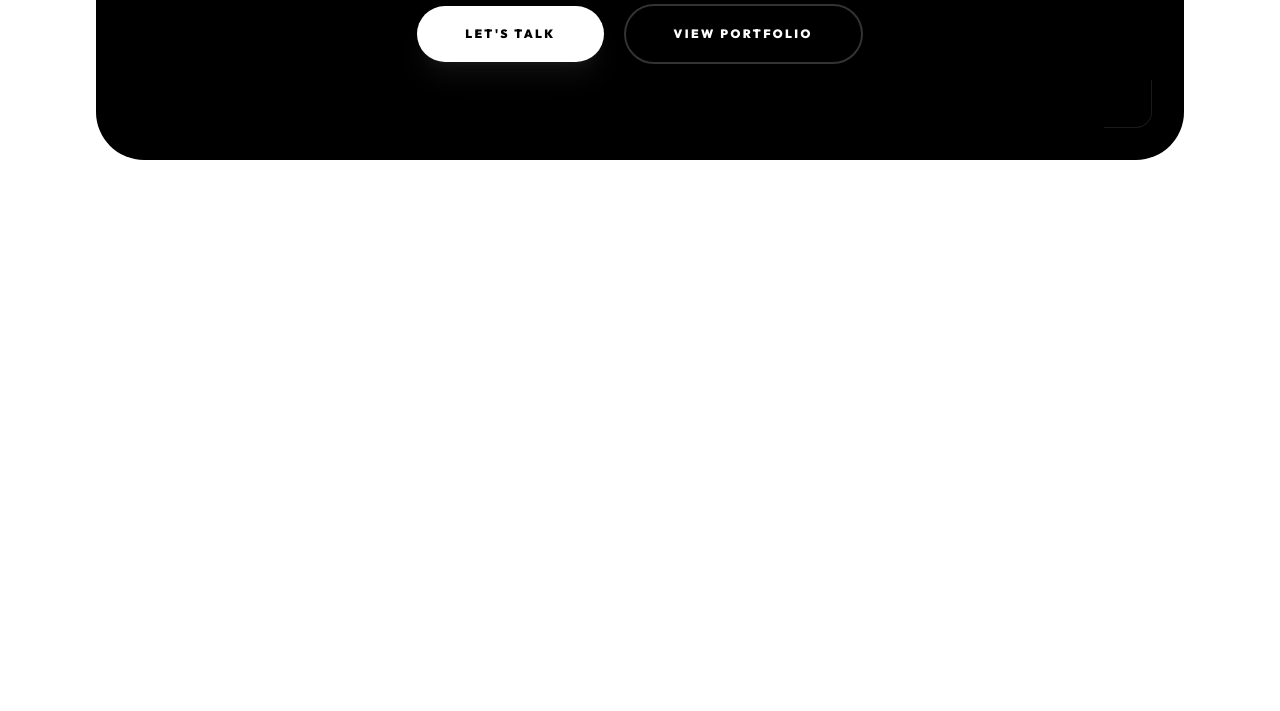
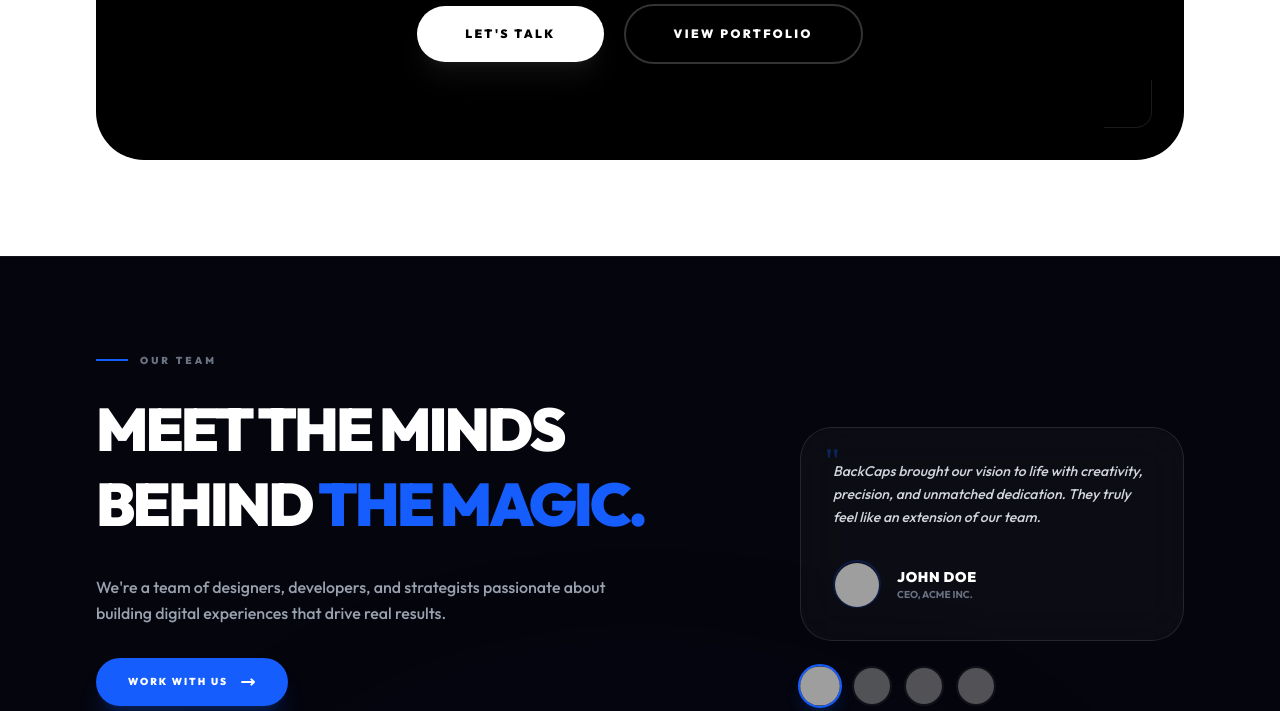
Before and after one commit to HassaanAwan786/BackCaps_Company_webSite, a Laravel app: page / in a window 1280 px wide. Shown: the part 5789-6500 px from the top of the page. Before the commit the page ends 5949 px from the top, so only its background shows below. Run offline with Laravel 12, Linux system fonts and the light colour scheme; style sheets or scripts are compiled from the project's sources; some libraries are stand-ins or nearby versions; grey boxes are pictures that could not be loaded.

Commit message:
create team page

```diff
--- /dev/null
+++ b/resources/js/Components/Hero/Team.jsx
@@ -0,0 +1,229 @@
+import React, { useState } from 'react';
+import { motion, AnimatePresence } from 'framer-motion';
+
+const Team = () => {
+    const [activeTestimonial, setActiveTestimonial] = useState(0);
+
+    const testimonials = [
+        {
+            name: "John Doe",
+            role: "CEO, Acme Inc.",
+            quote: "BackCaps brought our vision to life with creativity, precision, and unmatched dedication. They truly feel like an extension of our team.",
+            image: "https://images.unsplash.com/photo-1560250097-0b93528c311a?q=80&w=2000&auto=format&fit=crop"
+        },
+        {
+            name: "Jane Smith",
+            role: "Founder, StartupX",
+            quote: "Their technical expertise and design sensibilities are second to none. They delivered a world-class product ahead of schedule.",
+            image: "https://images.unsplash.com/photo-1573497019940-1c28c88b4f3e?q=80&w=2000&auto=format&fit=crop"
+        },
+        {
+            name: "Robert Brown",
+            role: "CTO, TechFlow",
+            quote: "The team's ability to solve complex backend challenges while maintaining a sleek frontend is what sets them apart from everyone else.",
+            image: "https://images.unsplash.com/photo-1519085360753-af0119f7cbe7?q=80&w=2000&auto=format&fit=crop"
+        },
+        {
+            name: "Sarah Connor",
+            role: "Director, Innovate",
+            quote: "Working with BackCaps was a game-changer for our digital strategy. They transformed our outdated platform into a modern powerhouse.",
+            image: "https://images.unsplash.com/photo-1580489944761-15a19d654956?q=80&w=2000&auto=format&fit=crop"
+        }
+    ];
+
+    const team = [
+        {
+            name: "Michael Anderson",
+            role: "Founder & CEO",
+            bio: "10+ years of experience in building digital products and leading teams.",
+            image: "https://images.unsplash.com/photo-1507003211169-0a1dd7228f2d?q=80&w=2000&auto=format&fit=crop",
+            color: "text-blue-500"
+        },
+        {
+            name: "Sarah Williams",
+            role: "Creative Director",
+            bio: "Passionate about design systems, brands, and user experiences.",
+            image: "https://images.unsplash.com/photo-1494790108377-be9c29b29330?q=80&w=2000&auto=format&fit=crop",
+            color: "text-pink-500"
+        },
+        {
+            name: "David Martinez",
+            role: "Lead Developer",
+            bio: "Full-stack developer who loves clean code and scalable solutions.",
+            image: "https://images.unsplash.com/photo-1500648767791-00dcc994a43e?q=80&w=2000&auto=format&fit=crop",
+            color: "text-blue-400"
+        },
+        {
+            name: "Emily Johnson",
+            role: "Project Manager",
+            bio: "Keeps projects on track and ensures seamless collaboration.",
+            image: "https://images.unsplash.com/photo-1438761681033-6461ffad8d80?q=80&w=2000&auto=format&fit=crop",
+            color: "text-blue-600"
+        },
+        {
+            name: "James Lee",
+            role: "UI/UX Designer",
+            bio: "Crafting intuitive interfaces that users love and remember.",
+            image: "https://images.unsplash.com/photo-1472099645785-5658abf4ff4e?q=80&w=2000&auto=format&fit=crop",
+            color: "text-cyan-500"
+        },
+        {
+            name: "Olivia Brown",
+            role: "Front-end Developer",
+            bio: "Brings designs to life with pixel-perfect and responsive code.",
+            image: "https://images.unsplash.com/photo-1544005313-94ddf0286df2?q=80&w=2000&auto=format&fit=crop",
+            color: "text-blue-500"
+        },
+        {
+            name: "Daniel Kim",
+            role: "Backend Developer",
+            bio: "Building robust APIs and backend systems that scale.",
+            image: "https://images.unsplash.com/photo-1519085360753-af0119f7cbe7?q=80&w=2000&auto=format&fit=crop",
+            color: "text-blue-700"
+        },
+        {
+            name: "Sophia Davis",
+            role: "QA Engineer",
+            bio: "Ensures quality, performance, and a bug-free experience.",
+            image: "https://images.unsplash.com/photo-1573496359142-b8d87734a5a2?q=80&w=2000&auto=format&fit=crop",
+            color: "text-blue-400"
+        }
+    ];
+
+    const stats = [
+        { label: "Team Members", value: "20+", icon: "👥" },
+        { label: "Years of Experience", value: "10+", icon: "💼" },
+        { label: "Projects Delivered", value: "250+", icon: "🚀" },
+        { label: "Client Satisfaction", value: "98%", icon: "❤️" }
+    ];
+
+    return (
+        <section className="bg-[#05050d] py-24 px-6 sm:px-12 lg:px-24 relative overflow-hidden border-t border-white/5">
+            {/* Background Glow */}
+            <div className="absolute top-1/2 left-1/2 -translate-x-1/2 -translate-y-1/2 w-[800px] h-[800px] bg-blue-600/5 blur-[150px] rounded-full pointer-events-none" />
+
+            <div className="max-w-7xl mx-auto relative z-10">
+                {/* Header Section */}
+                <div className="flex flex-col lg:flex-row justify-between items-start lg:items-end gap-12 mb-20">
+                    <div className="max-w-2xl">
+                        <div className="flex items-center gap-3 mb-6">
+                            <div className="h-[2px] w-8 bg-blue-600" />
+                            <span className="text-[10px] font-black text-gray-500 uppercase tracking-[0.3em]">Our Team</span>
+                        </div>
+                        <h2 className="text-4xl sm:text-6xl font-black text-white uppercase tracking-tighter leading-tight mb-8">
+                            Meet the Minds <br /> Behind <span className="text-blue-600">The Magic.</span>
+                        </h2>
+                        <p className="text-gray-400 text-sm sm:text-base font-medium leading-relaxed mb-8 max-w-lg">
+                            We're a team of designers, developers, and strategists passionate about building digital experiences that drive real results.
+                        </p>
+                        <button className="flex items-center gap-3 px-8 py-4 bg-blue-600 hover:bg-blue-500 text-white text-[10px] font-black uppercase tracking-[0.2em] rounded-full transition-all duration-300 shadow-xl shadow-blue-600/20 active:scale-95 group">
+                            <span>Work With Us</span>
+                            <svg className="w-4 h-4 transform group-hover:translate-x-1 transition-transform" fill="none" stroke="currentColor" viewBox="0 0 24 24">
+                                <path strokeLinecap="round" strokeLinejoin="round" strokeWidth="3" d="M17 8l4 4m0 0l-4 4m4-4H3" />
+                            </svg>
+                        </button>
+                    </div>
+
+                    {/* Testimonial Card */}
+                    <div className="relative group">
+                        <AnimatePresence mode="wait">
+                            <motion.div
+                                key={activeTestimonial}
+                                initial={{ opacity: 0, x: 20, scale: 0.95 }}
+                                animate={{ opacity: 1, x: 0, scale: 1 }}
+                                exit={{ opacity: 0, x: -20, scale: 0.95 }}
+                                transition={{ duration: 0.5, ease: [0.23, 1, 0.32, 1] }}
+                                className="bg-white/[0.03] backdrop-blur-xl border border-white/10 p-8 rounded-[2rem] max-w-sm relative"
+                            >
+                                <div className="text-4xl text-blue-600/30 font-serif absolute top-4 left-6 leading-none">"</div>
+                                <p className="text-gray-300 text-sm font-medium leading-relaxed mb-8 italic relative z-10">
+                                    {testimonials[activeTestimonial].quote}
+                                </p>
+                                <div className="flex items-center gap-4">
+                                    <div className="w-12 h-12 rounded-full overflow-hidden border-2 border-blue-600/20">
+                                        <img src={testimonials[activeTestimonial].image} alt={testimonials[activeTestimonial].name} className="w-full h-full object-cover" />
+                                    </div>
+                                    <div>
+                                        <h4 className="text-white text-sm font-black uppercase tracking-wider">{testimonials[activeTestimonial].name}</h4>
+                                        <p className="text-gray-500 text-[10px] font-bold uppercase">{testimonials[activeTestimonial].role}</p>
+                                    </div>
+                                </div>
+                            </motion.div>
+                        </AnimatePresence>
+
+                        {/* Testimonial Selectors */}
+                        <div className="flex gap-3 mt-6 justify-center lg:justify-start">
+                            {testimonials.map((t, i) => (
+                                <button
+                                    key={i}
+                                    onClick={() => setActiveTestimonial(i)}
+                                    className={`w-10 h-10 rounded-full overflow-hidden border-2 transition-all duration-300 ${activeTestimonial === i ? 'border-blue-600 scale-110 shadow-lg shadow-blue-600/20' : 'border-white/10 opacity-50 hover:opacity-100'}`}
+                                >
+                                    <img src={t.image} alt={t.name} className="w-full h-full object-cover" />
+                                </button>
+                            ))}
+                        </div>
+                    </div>
+                </div>
+
+                {/* Team Grid */}
+                <div className="grid grid-cols-1 sm:grid-cols-2 lg:grid-cols-4 gap-8 mb-24">
+                    {team.map((member, index) => (
+                        <motion.div
+                            key={index}
+                            initial={{ opacity: 0, y: 20 }}
+                            whileInView={{ opacity: 1, y: 0 }}
+                            viewport={{ once: true }}
+                            transition={{ delay: index * 0.1 }}
+                            className="group"
+                        >
+                            <div className="bg-white/[0.02] border border-white/5 rounded-[2.5rem] p-4 transition-all duration-500 group-hover:bg-white/[0.05] group-hover:border-white/10 group-hover:-translate-y-2">
+                                <div className="aspect-[4/5] rounded-[2rem] overflow-hidden mb-6 relative">
+                                    <img
+                                        src={member.image}
+                                        alt={member.name}
+                                        className="w-full h-full object-cover grayscale group-hover:grayscale-0 transition-all duration-700 group-hover:scale-110"
+                                    />
+                                    <div className="absolute inset-0 bg-gradient-to-t from-[#05050d] via-transparent to-transparent opacity-60" />
+                                </div>
+                                <div className="px-2 pb-2">
+                                    <h3 className="text-white text-xl font-black uppercase tracking-tight mb-1">{member.name}</h3>
+                                    <p className={`text-[10px] font-black uppercase tracking-[0.2em] mb-4 ${member.color}`}>
+                                        {member.role}
+                                    </p>
+                                    <p className="text-gray-500 text-xs font-medium leading-relaxed mb-6 opacity-0 group-hover:opacity-100 transition-opacity duration-500">
+                                        {member.bio}
+                                    </p>
+                                    <button className="w-10 h-10 rounded-full bg-white/5 border border-white/10 flex items-center justify-center group-hover:bg-blue-600 group-hover:border-blue-600 transition-all duration-300">
+                                        <svg className="w-4 h-4 text-white transform group-hover:translate-x-0.5" fill="none" stroke="currentColor" viewBox="0 0 24 24">
+                                            <path strokeLinecap="round" strokeLinejoin="round" strokeWidth="3" d="M17 8l4 4m0 0l-4 4m4-4H3" />
+                                        </svg>
+                                    </button>
+                                </div>
+                            </div>
+                        </motion.div>
+                    ))}
+                </div>
+
+                {/* Stats Bar */}
+                <div className="bg-white/[0.02] border border-white/5 rounded-[2.5rem] p-8 sm:p-12">
+                    <div className="grid grid-cols-2 lg:grid-cols-4 gap-12 sm:gap-8">
+                        {stats.map((stat, index) => (
+                            <div key={index} className="flex items-center gap-6 group">
+                                <div className="w-14 h-14 rounded-full border border-white/10 flex items-center justify-center text-2xl group-hover:border-blue-600/50 group-hover:bg-blue-600/5 transition-all duration-500">
+                                    {stat.icon}
+                                </div>
+                                <div>
+                                    <div className="text-2xl sm:text-3xl font-black text-white mb-1 tracking-tight">{stat.value}</div>
+                                    <div className="text-[10px] font-black text-gray-500 uppercase tracking-widest">{stat.label}</div>
+                                </div>
+                            </div>
+                        ))}
+                    </div>
+                </div>
+            </div>
+        </section>
+    );
+};
+
+export default Team;
--- a/resources/js/Pages/Welcome.jsx
+++ b/resources/js/Pages/Welcome.jsx
@@ -4,6 +4,7 @@ import Hero from './LandingPage/Hero';
 import TechHeadline from '@/Components/Hero/TechHeadline';
 import WhoWeAre from '@/Components/Hero/WhoWeAre';
 import Services from '@/Components/Hero/Services';
+import Team from '@/Components/Hero/Team';
 import CallToAction from '@/Components/Hero/CallToAction';
 
 export default function Welcome({ auth }) {
@@ -16,6 +17,7 @@ export default function Welcome({ auth }) {
             <WhoWeAre />
             <Services />
             <CallToAction />
+            <Team />
 
         </GeneralLayout>
     );
```
